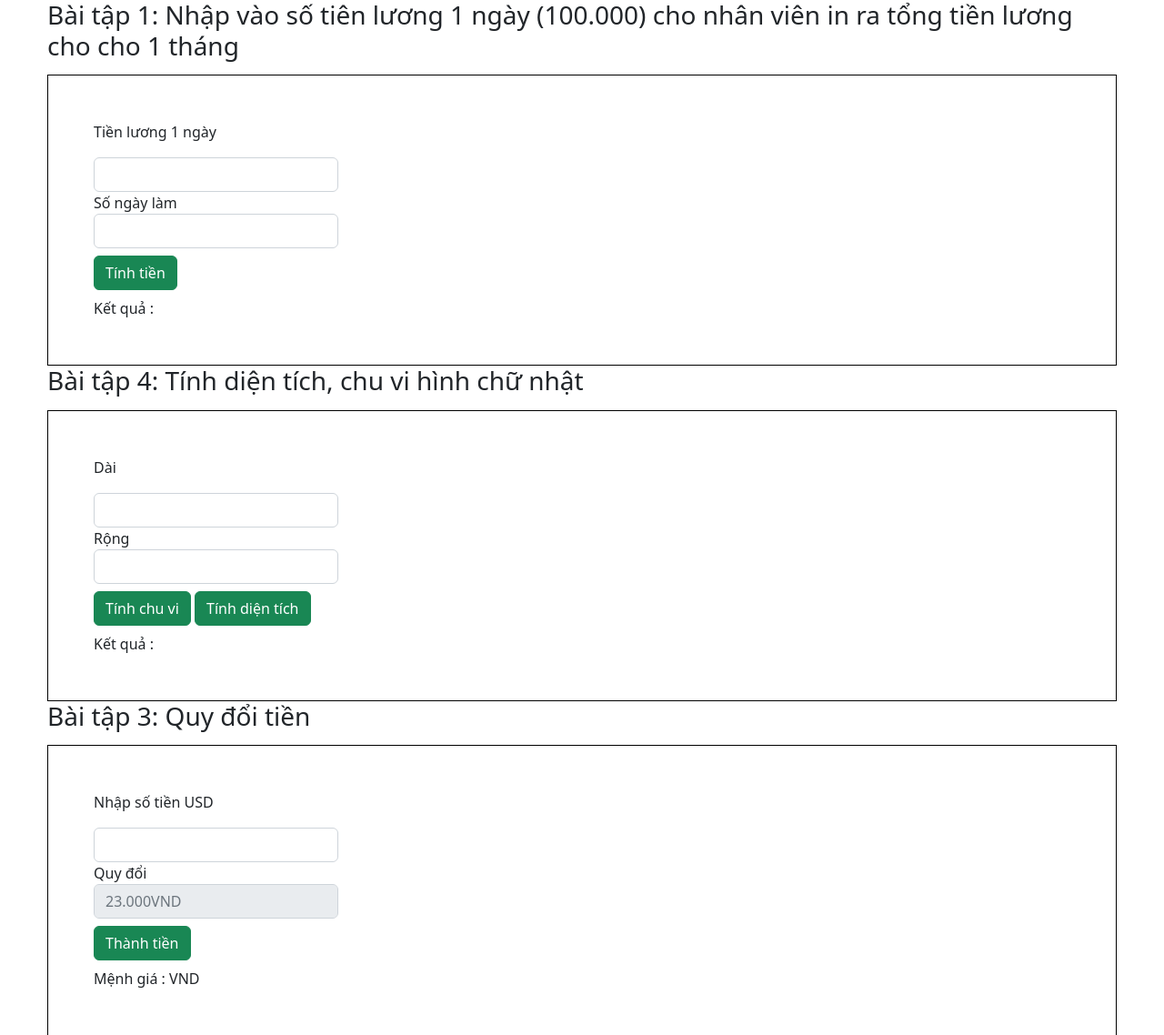
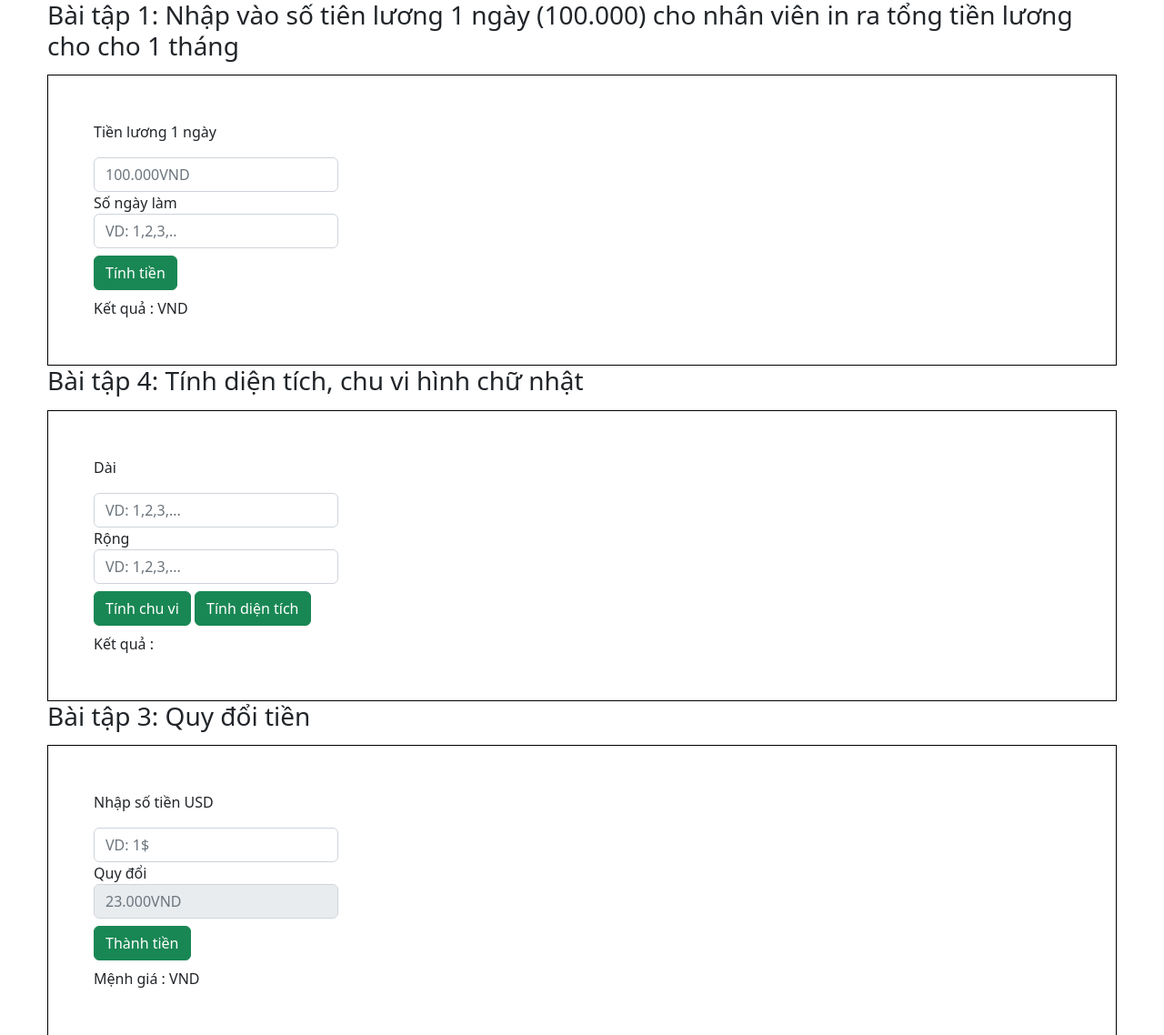
Before and after one commit to baxawu/BC52_mathJs, a plain HTML site: page index.html in a window 1280 px wide. Shown: the whole page at 91% size. Drawn offline with nearby package versions, Linux system fonts and the light colour scheme.

Commit message:
first commit

```diff
--- a/index.html
+++ b/index.html
@@ -21,11 +21,11 @@
       <h3>Bài tập 1: Nhập vào số tiên lương 1 ngày (100.000) cho nhân viên in ra tổng tiền lương cho cho 1 tháng</h3>
       <div class="box">
         <p>Tiền lương 1 ngày</p>
-        <input id="luongOneDay" class="form-control w-25" type="text">
+        <input id="luongOneDay" class="form-control w-25" type="text" placeholder="100.000VND">
         <p class="m-0">Số ngày làm</p>
-        <input id="soNgayLam" class="form-control  w-25" type="text">
+        <input id="soNgayLam" class="form-control  w-25" type="text" placeholder="VD: 1,2,3,..">
         <button onclick="tinhTienLuong()" id="tinhTien" class="btn btn-success mt-2">Tính tiền</button>
-      <div class="mt-2 alert-success"> Kết quả : <span id="tongLuong"></span></div>
+      <div class="mt-2 alert-success"> Kết quả : <span id="tongLuong"></span>VND</div>
       </div>
     </div>
   </section>
@@ -35,9 +35,9 @@
       <h3>Bài tập 4: Tính diện tích, chu vi hình chữ nhật</h3>
       <div class="box">
         <p>Dài</p>
-        <input id="chieuDai" class="form-control w-25" type="text">
+        <input id="chieuDai" class="form-control w-25" type="text" placeholder="VD: 1,2,3,...">
         <p class="m-0">Rộng</p>
-        <input id="chieuRong" class="form-control  w-25" type="text">
+        <input id="chieuRong" class="form-control  w-25" type="text" placeholder="VD: 1,2,3,...">
         <button onclick="tinhChuVi()" id="tinhChuVi" class="btn btn-success mt-2">Tính chu vi</button>
         <button onclick="tinhDienTich()" id="tinhDienTich" class="btn btn-success mt-2">Tính diện tích</button>
 
@@ -51,12 +51,12 @@
       <h3>Bài tập 3: Quy đổi tiền</h3>
       <div class="box">
         <p>Nhập số tiền USD</p>
-        <input id="tienUsd" class="form-control w-25" type="text">
+        <input id="tienUsd" class="form-control w-25" type="text" placeholder="VD: 1$">
         <p class="m-0">Quy đổi</p>
         <input id="tienVnd" class="form-control w-25" type="text" disabled placeholder="23.000VND">
         <button onclick="tongTienVnd()" id="quyDoiUsd" class="btn btn-success mt-2">Thành tiền</button>
 
-      <div class="mt-2 alert-success"> Mệnh giá : <span id="menhGia"></span><span id="dienTich">VND</span> </div>
+      <div class="mt-2 alert-success"> Mệnh giá : <span id="menhGia"></span>VND </div>
       </div>
     </div>
   </section>
```
